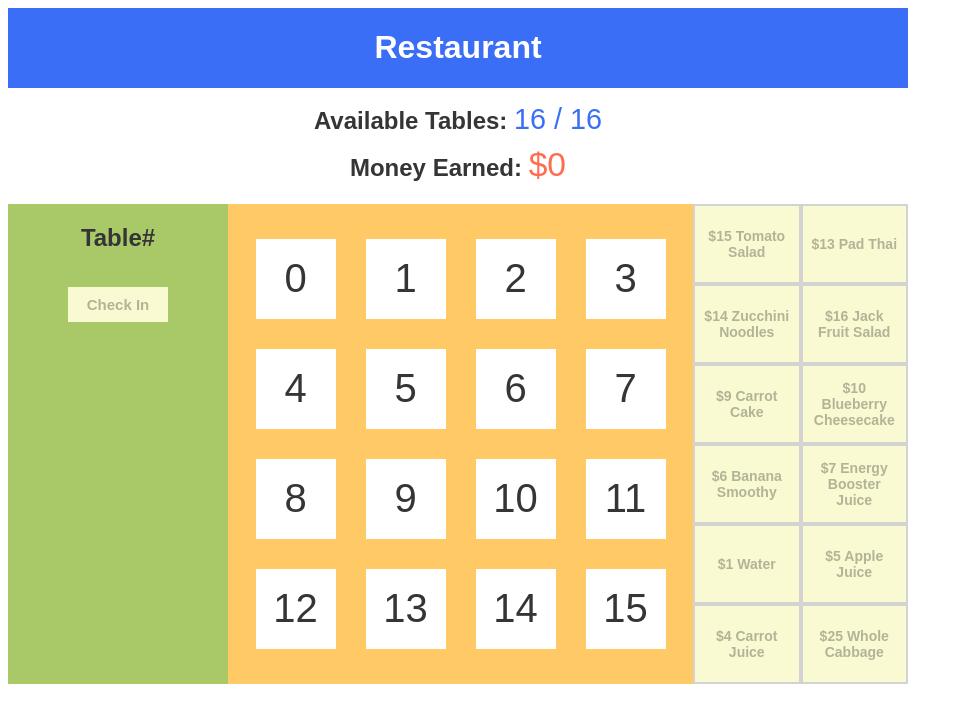
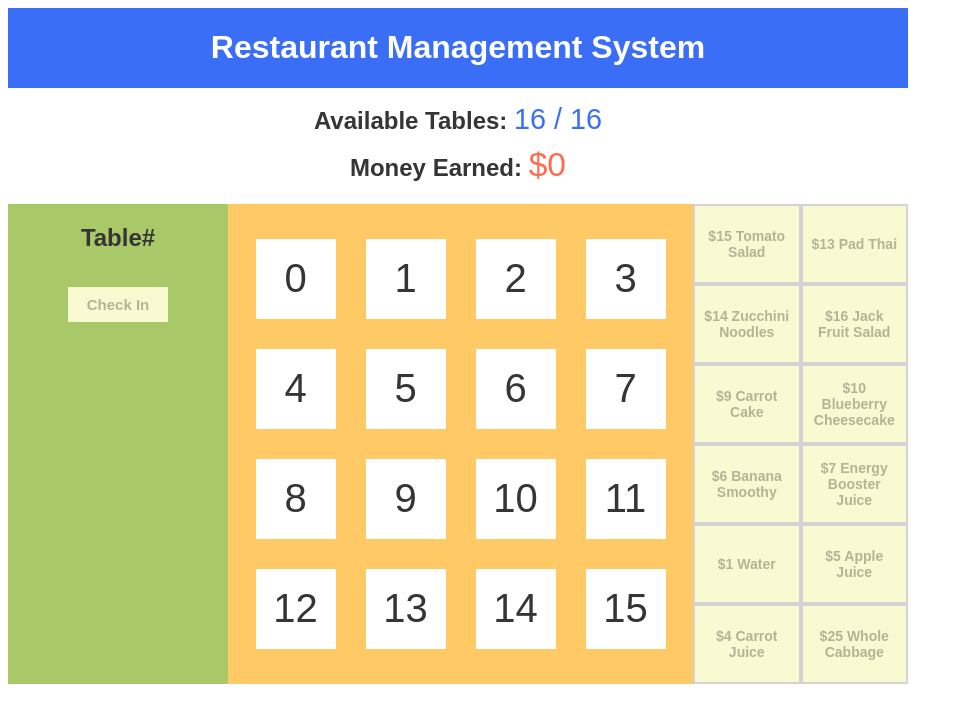
Before and after one commit to pavelgarchenko/react-restaurant, a React (Create React App) app: page / in a window 1280 px wide. Shown: the top 722 px of the page, without its empty margins (0-963 px from the left). Built offline with nearby package versions, Linux system fonts and the light colour scheme.

Commit message:
Changed title

```diff
--- a/src/components/Header.jsx
+++ b/src/components/Header.jsx
@@ -8,7 +8,7 @@ const Header = props => {
 
   return (
     <div className="header">
-      <h1>Restaurant</h1>
+      <h1>Restaurant Management System</h1>
       <div className="header-info">
         <h2 className="available-tables">Available Tables: <span className="number">{available} / {NUMBER_OF_TABLES}</span></h2>
         <h2 className="money-earned">Money Earned: <span className="amount">${props.moneyEarned}</span></h2>
```
